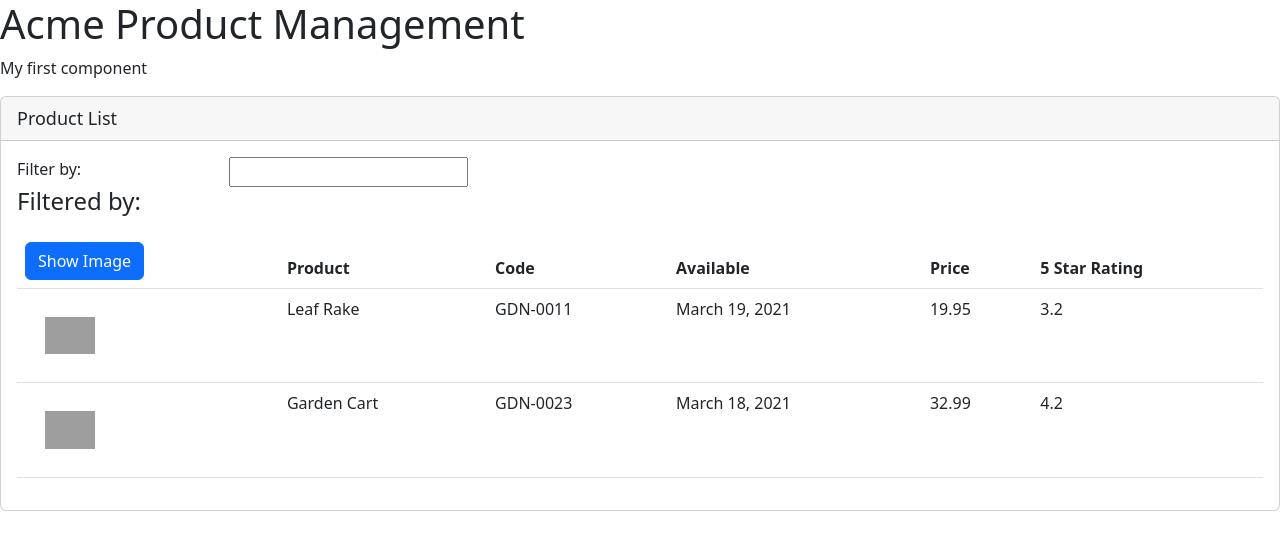
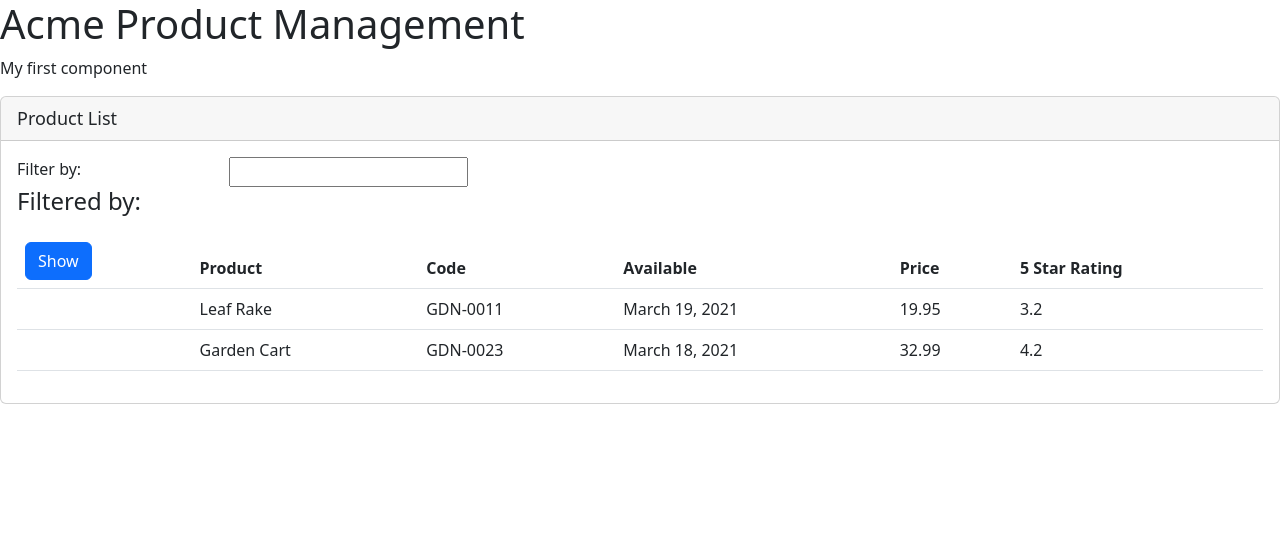
Before and after one commit to alekspanteli/angular-getting-started, an Angular app: page / in a window 1280 px wide. Shown: the top 550 px of the page. Built offline with nearby package versions, Linux system fonts and the light colour scheme; grey boxes are pictures that could not be loaded.

Commit message:
add event

```diff
--- a/src/app/products/product-list/product-list.component.html
+++ b/src/app/products/product-list/product-list.component.html
@@ -17,7 +17,9 @@
         <thead>
           <tr>
             <th>
-              <button class="btn btn-primary">Show Image</button>
+              <button class="btn btn-primary" (click)="toggleImage()">
+                {{ showImage ? 'Hide' : 'Show' }}
+              </button>
             </th>
             <th>Product</th>
             <th>Code</th>
@@ -34,6 +36,7 @@
                 src="https://res.cloudinary.com/dsg3qer7n/image/upload/v1660123034/{{
                   product.imageUrl
                 }}"
+                *ngIf="showImage"
                 [alt]="product.productName"
                 [title]="product.productName"
                 [style.width.px]="imageWidth"
--- a/src/app/products/product-list/product-list.component.ts
+++ b/src/app/products/product-list/product-list.component.ts
@@ -9,6 +9,7 @@
   pageTitle: string = 'Product List';
   imageWidth: number = 50;
   imageMargin: number = 20;
+  showImage: boolean = false;
   products: any[] = [
     {
       productId: 1,
@@ -32,6 +33,10 @@
     },
   ];
 
+  toggleImage(): void {
+    this.showImage = !this.showImage;
+  }
+
   constructor() {}
 
   ngOnInit(): void {}
```
